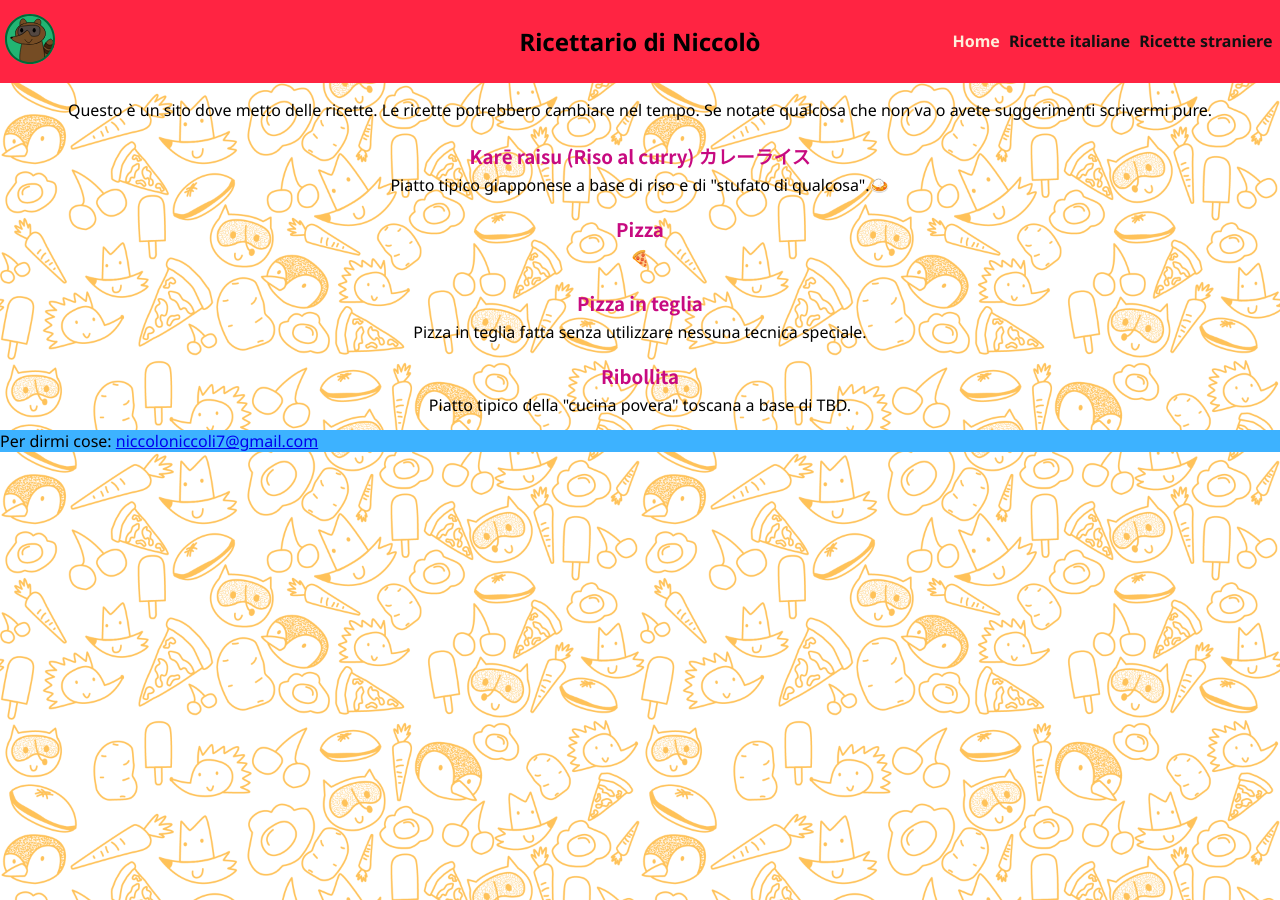
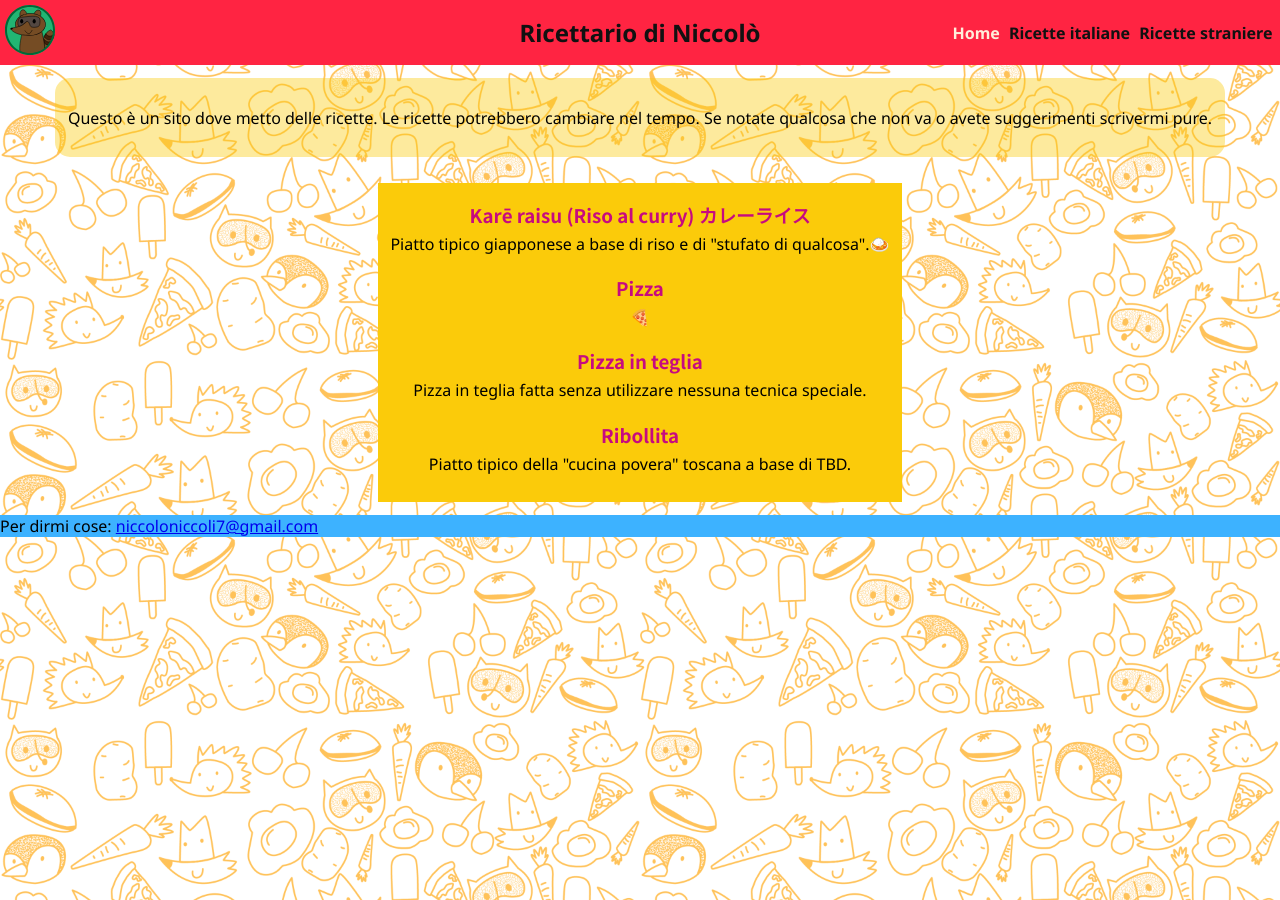
Before and after one commit to NiccoloNiccoli/ricettario, a Jekyll site: the page built from index.md, in a window 1280 px wide. Built offline with Jekyll 4.4.1, drawn with Linux system fonts in a browser that asks for light colours.

Commit message:
improved ux

```diff
--- a/_includes/header.html
+++ b/_includes/header.html
@@ -3,7 +3,9 @@
         <img src="{{site.url}}/assets//svg/tanuki.svg" id="logo">
     </div>
     <div class="navbar-container">
-        <h1>{{ "Ricettario di Niccolò"}}</h1>
+        <a href="{{site.url}}"  id="title-link">
+            <h1>{{ "Ricettario di Niccolò"}}</h1>
+        </a>
     </div>
     <div class="navbar-container">
         {% include navigation.html %}
--- a/_sass/main.scss
+++ b/_sass/main.scss
@@ -38,6 +38,11 @@ body{
 }
 .navbar-container h1{
   text-align: center;
+  margin:1% 0;
+}
+#title-link:link, #title-link:visited{
+  text-decoration: none;
+  color: var(--black);
 }
 #navbar-links{
   float: right;
@@ -59,7 +64,7 @@ body{
   text-align: center;
 }
 
-.section-container{
+.section-container, .recipes-list{
   background: var(--yellow);
   margin: 1% 0 1% 0;
   padding: 1%;
@@ -106,3 +111,48 @@ img + br + em{
 #footer{
   background: var(--cyan);
 }
+
+#main-content, #post-header, #about-site{
+  background-color: rgba(251, 203, 10, 0.4);
+  padding: 1%;
+  margin-top:1%;
+  margin-bottom:1%;
+  border-radius: 15px;
+}
+
+@media only screen and (max-width: 768px){
+  body{
+    background-size: 75%;
+  }
+  #navbar{
+    display: flex;
+    flex-direction: column;
+  }
+  .navbar-container{
+    width: 100%;
+  }
+  .navbar-container:first-child{
+    position: absolute;
+    top:0;
+    left:0;
+    margin:1%;
+    width: 20%;
+  }
+  #navbar-links{
+    text-align: center;
+    float: none;
+  }
+}
+@media only screen and (max-width: 525px){
+  body{
+    background-size: 100%;
+  }
+  .navbar-container:first-child{
+    display: none;
+  }
+}
+@media only screen and (max-width: 320px){
+  #navbar-links a:link, #navbar-links a:visited{
+    font-size: 0.9rem;
+  }
+}
```
Also changed, not shown: 5 other files.
